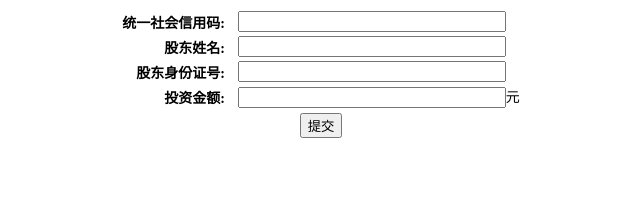
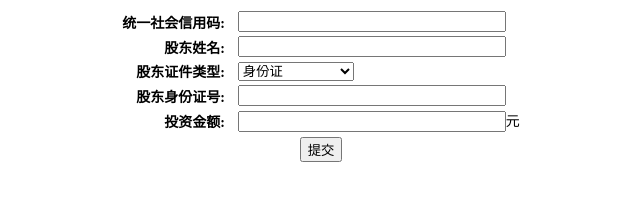
Before and after one commit to xiaoke1256/BizLicOnChain, a plain HTML site: page BizLicOnChainCli/src/main/resources/static/reg_stock_holder.html in a window 1280 px wide. Shown: the whole page, without its empty margins (319-959 px from the left). Drawn offline with Linux system fonts and the light colour scheme.

Commit message:
investorCertfType

```diff
--- a/BizLicOnChainCli/src/main/resources/static/reg_stock_holder.html
+++ b/BizLicOnChainCli/src/main/resources/static/reg_stock_holder.html
@@ -67,8 +67,20 @@
 				<td><input name="investorName" maxLength="180" ></td>
 			</tr>
 			<tr>
+				<th>股东证件类型:</th>
+				<td>
+					<select name="investorCertfType" >
+						<option value="身份证" >身份证</option>
+						<option value="居留证" >居留证</option>
+						<option value="军官证" >军官证</option>
+						<option value="中国护照" >中国护照</option>
+						<option value="外国或地区护照" >外国或地区护照</option>
+					</select>
+				</td>
+			</tr>
+			<tr>
 				<th>股东身份证号:</th>
-				<td><input name="investorIdCard" maxLength="20" ></td>
+				<td><input name="investorCertfNo" maxLength="20" ></td>
 			</tr>
 			<tr>
 				<th>投资金额:</th>
```
